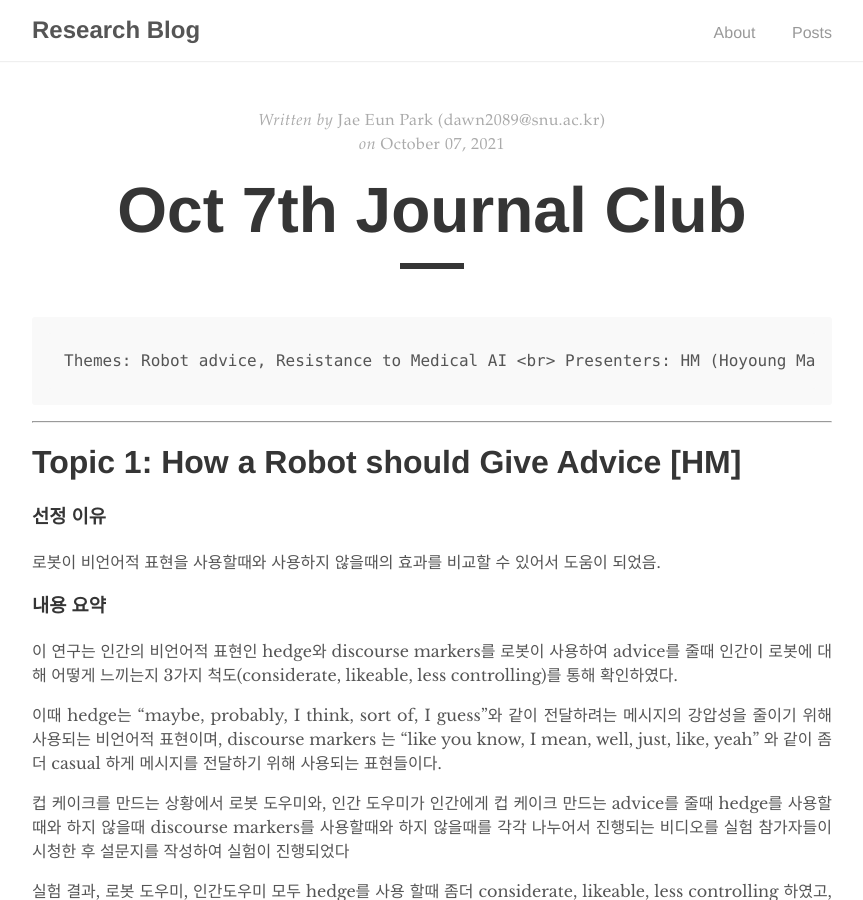
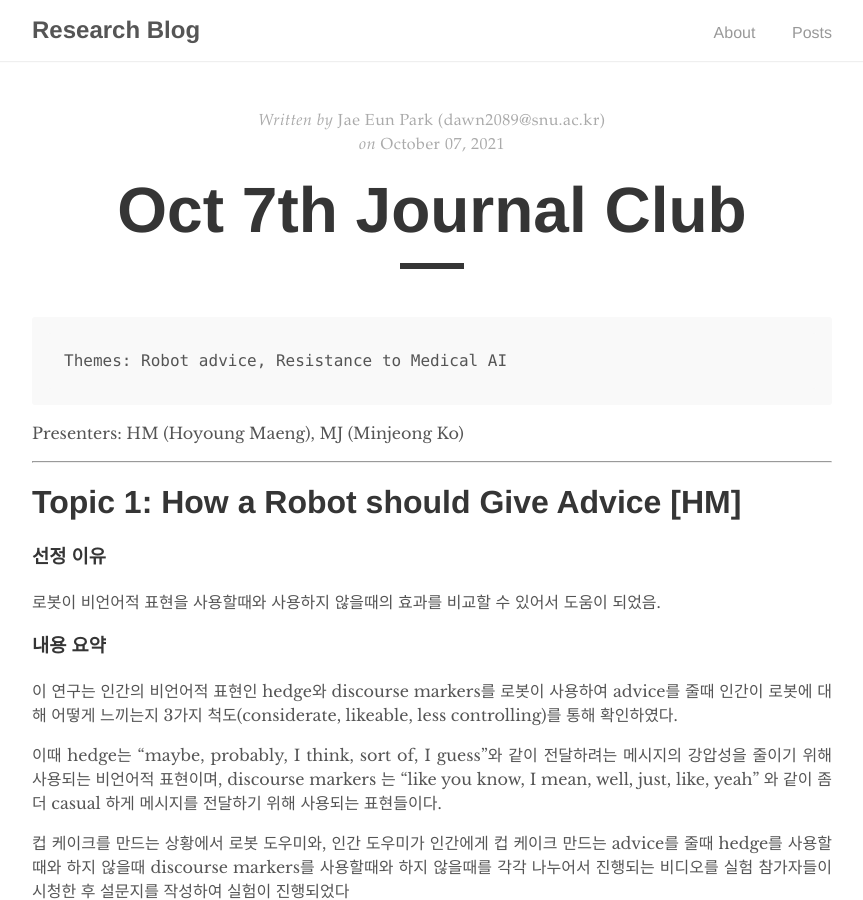
Before and after one commit to humanfactorspsych/blog, a Jekyll site: the page built from _posts/2021-10-07-study.md, in a window 1280 px wide and 900 px high. Shown: the whole window, without its empty margins (208-1071 px from the left). Built offline with Jekyll 4.4.1, drawn with Linux system fonts in a browser that asks for light colours.

Commit message:
Update 2021-10-07-study.md

```diff
--- a/_posts/2021-10-07-study.md
+++ b/_posts/2021-10-07-study.md
@@ -4,8 +4,9 @@ title: "Oct 7th Journal Club"
 author: "Jae Eun Park (dawn2089@snu.ac.kr)"
 ---
 
-    Themes: Robot advice, Resistance to Medical AI <br>
-Presenters: HM (Hoyoung Maeng), MJ (Minjeong Ko)
+    Themes: Robot advice, Resistance to Medical AI
+
+Presenters: HM (Hoyoung Maeng), MJ (Minjeong Ko) <br>
 
 -----------------
 
```
